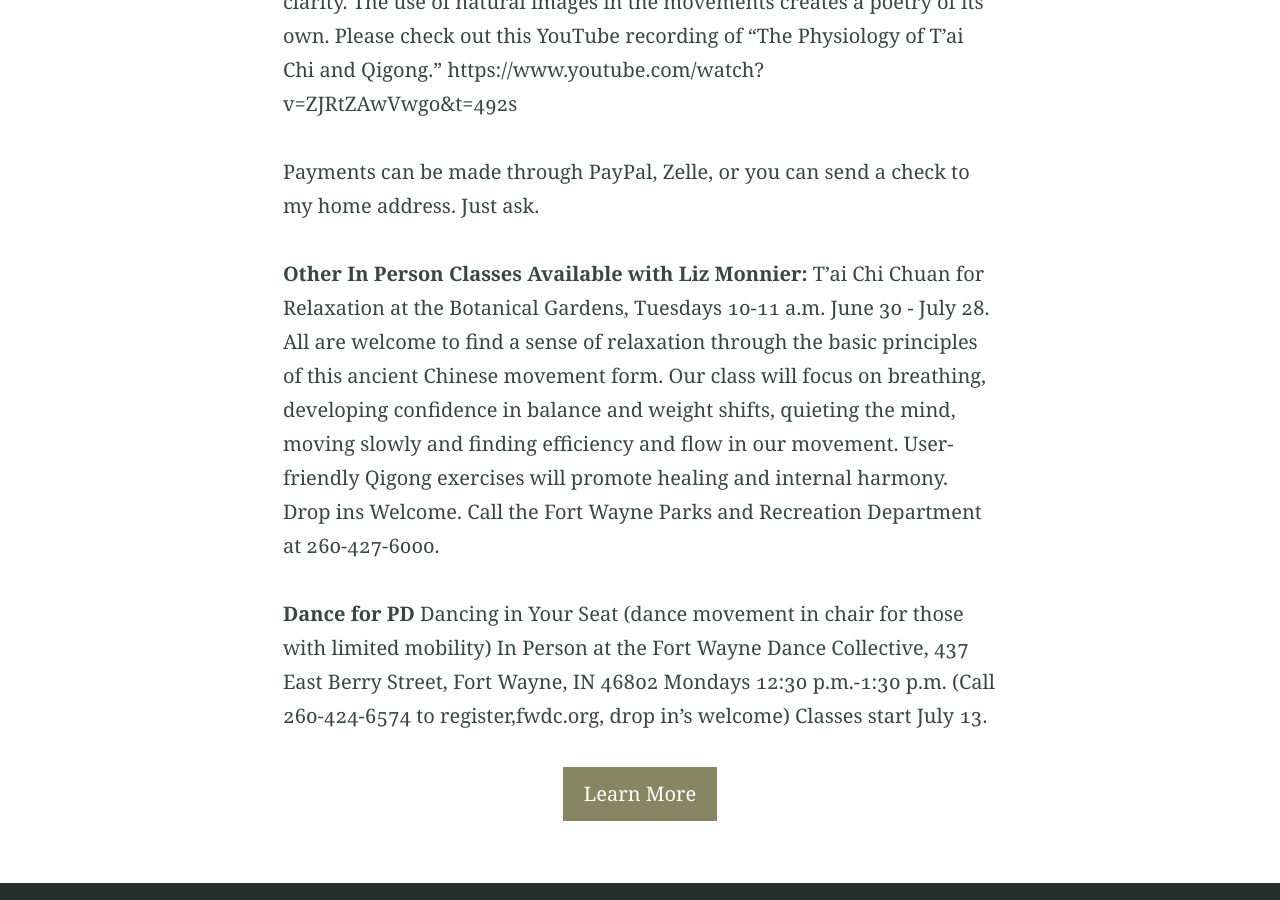
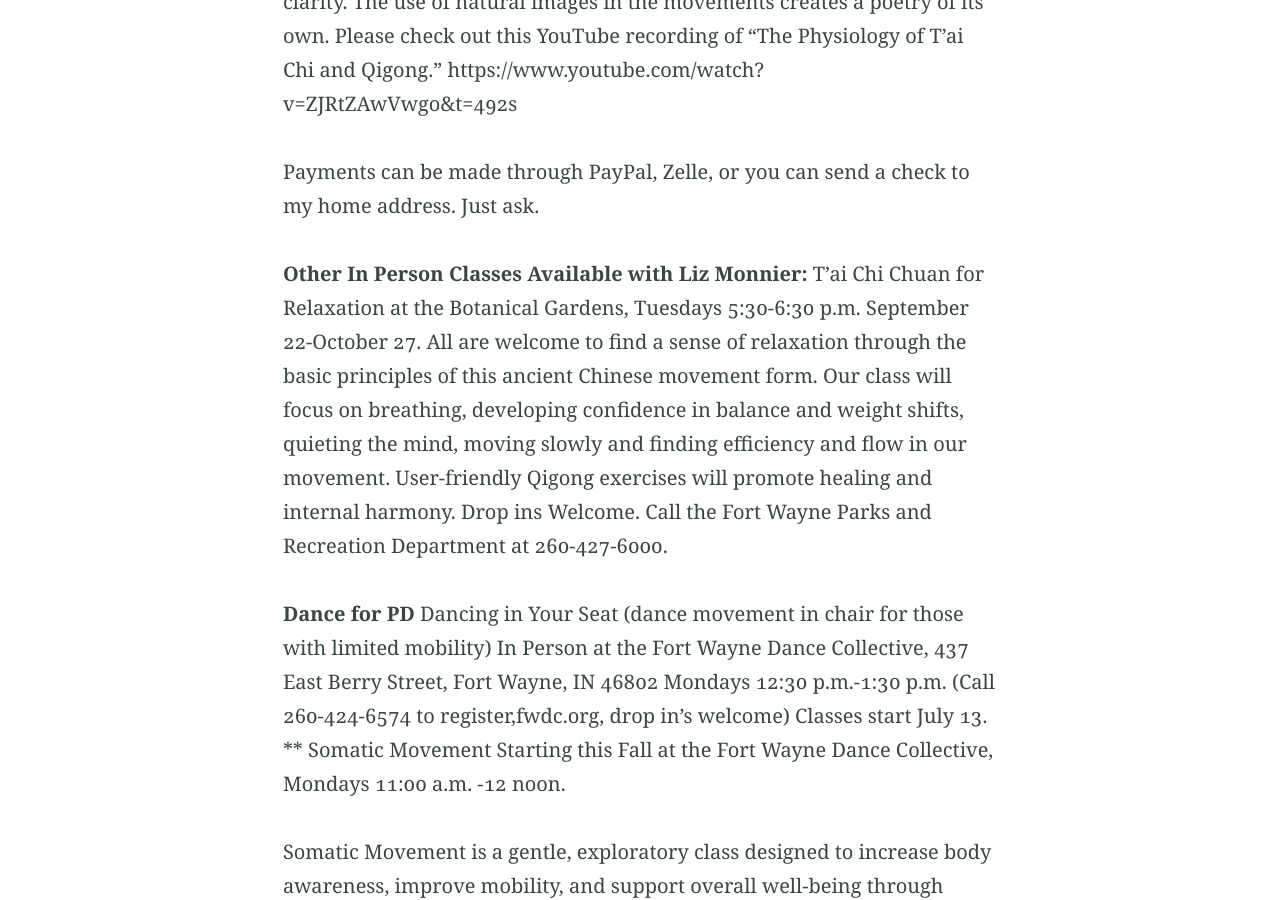
Before and after one commit to monnierliz/monnierliz.github.io, a Jekyll site: the page built from index.md, in a window 1280 px wide and 900 px high, scrolled down 4856 px. Built offline with Jekyll 4.4.1, drawn with Linux system fonts in a browser that asks for light colours; some of the changed text lies outside the part shown.

Commit message:
class updates

```diff
--- a/index.md
+++ b/index.md
@@ -47,7 +47,7 @@ Join a Class with Liz in person or on Zoom
 Bones for Life® processes help us to understand more about ourselves. When we begin to pay attention to our movement and feel more aware, the brain and nervous system make positive changes that create more efficiency. Movement becomes easier and more enjoyable. I believe you will feel a difference.
 ON ZOOM
 **A Bones for Life® four-class series with Liz Monnier**
-July 7, 14, 21, 28
+August 4, 11, 18, 25
 **On Zoom,Tuesdays 12 noon – 1 p.m. (EST)
 Classes are recorded and available for 2 weeks.
 
@@ -70,7 +70,7 @@ https://forms.gle/K6mNWwSemJ5dkFEq9
 **NEW ZOOM Offering**
 Qigong, Thursdays at 12 noon -1:00 (EDT) on Zoom
 Classes are recorded and available for 2 weeks.
-Classes are $40 for a four-class series. May 7, 14, 21, 28
+Classes are $40 for a four-class series. August 6, 13, 20, 27
 
 You have within you the natural power and wisdom to re-energize and heal yourself! The method of Qigong has its roots in ancient Chinese medicine combining movement, breath, self-massage and meditation.
 Qigong is similar to T’ai Chi Chuan, but its intention is quite different. Qi means “life force,” and gong refers to “skill.” Qigong means improving your skill at tapping in and moving your own life force; your Qi (pronounced chee).
@@ -81,12 +81,21 @@ Please check out this YouTube recording of “The Physiology of T’ai Chi and Q
 Payments can be made through PayPal, Zelle, or you can send a check to my home address. Just ask.
 
 **Other In Person Classes Available with Liz Monnier:**
-T'ai Chi Chuan for Relaxation at the Botanical Gardens, Tuesdays 10-11 a.m. June 30 - July 28.  All are welcome to find a sense of relaxation through the basic principles of this ancient Chinese movement form.  Our class will focus on breathing, developing confidence in balance and weight shifts, quieting the mind, moving slowly and finding efficiency and flow in our movement. User-friendly Qigong exercises will promote healing and internal harmony.
+T'ai Chi Chuan for Relaxation at the Botanical Gardens, Tuesdays 5:30-6:30 p.m. September 22-October 27. All are welcome to find a sense of relaxation through the basic principles of this ancient Chinese movement form.  Our class will focus on breathing, developing confidence in balance and weight shifts, quieting the mind, moving slowly and finding efficiency and flow in our movement. User-friendly Qigong exercises will promote healing and internal harmony.
 Drop ins Welcome. Call the Fort Wayne Parks and Recreation Department at 260-427-6000.
 
 **Dance for PD** Dancing in Your Seat  (dance movement in chair for those with limited mobility)
 In Person at the Fort Wayne Dance Collective, 437 East Berry Street, Fort Wayne, IN 46802
 Mondays 12:30 p.m.-1:30 p.m. (Call 260-424-6574 to register,fwdc.org, drop in’s welcome) Classes start July 13.
+**
+Somatic Movement
+Starting this Fall at the Fort Wayne Dance Collective, Mondays 11:00 a.m. -12 noon.
+
+Somatic Movement is a gentle, exploratory class designed to increase body awareness, improve mobility, and support overall well-being through mindful movement. Using guided movement explorations inspired by Feldenkrais Awareness Through Movement ® lessons, participants learn to recognize habitual movement patterns, release unnecessary tension, and discover more efficient ways of moving. Students must be able to lie on the floor.
+Rather than focusing on choreography or technique, this class encourages curiosity, attention, and comfort. Each lesson offers practical tools that can improve balance, coordination, posture, flexibility, and ease of movement in everyday life.
+No dance experience is necessary, and all levels of movement experience are welcome. Whether you are looking to reduce stress, reconnect with your body, complement another movement practice, or simply move with greater comfort and confidence, Somatic Movement provides an inclusive and supportive environment for exploration.
+To register visit fwdc.org or call 260-424-6574.
+
 
 
 
```
